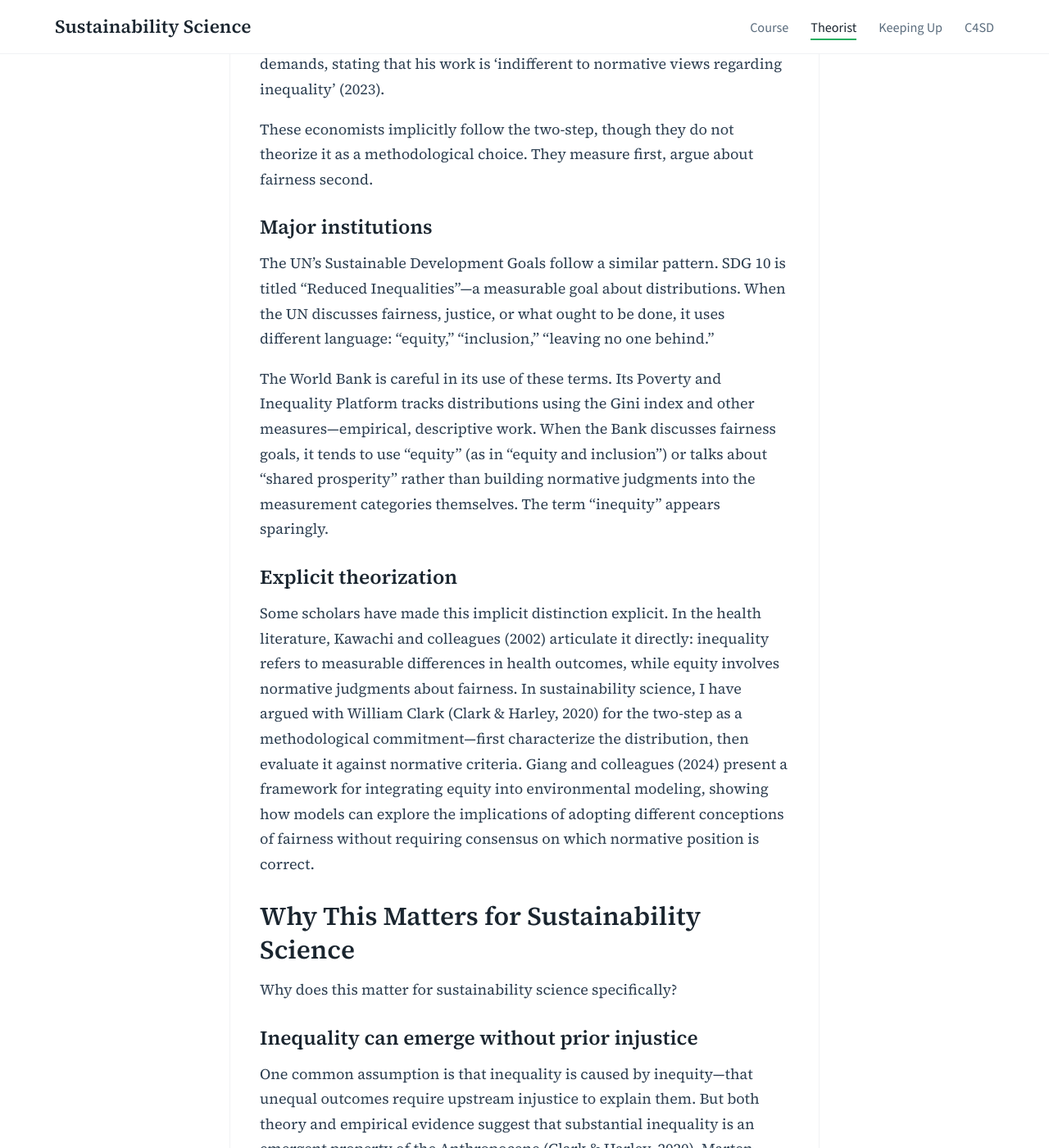
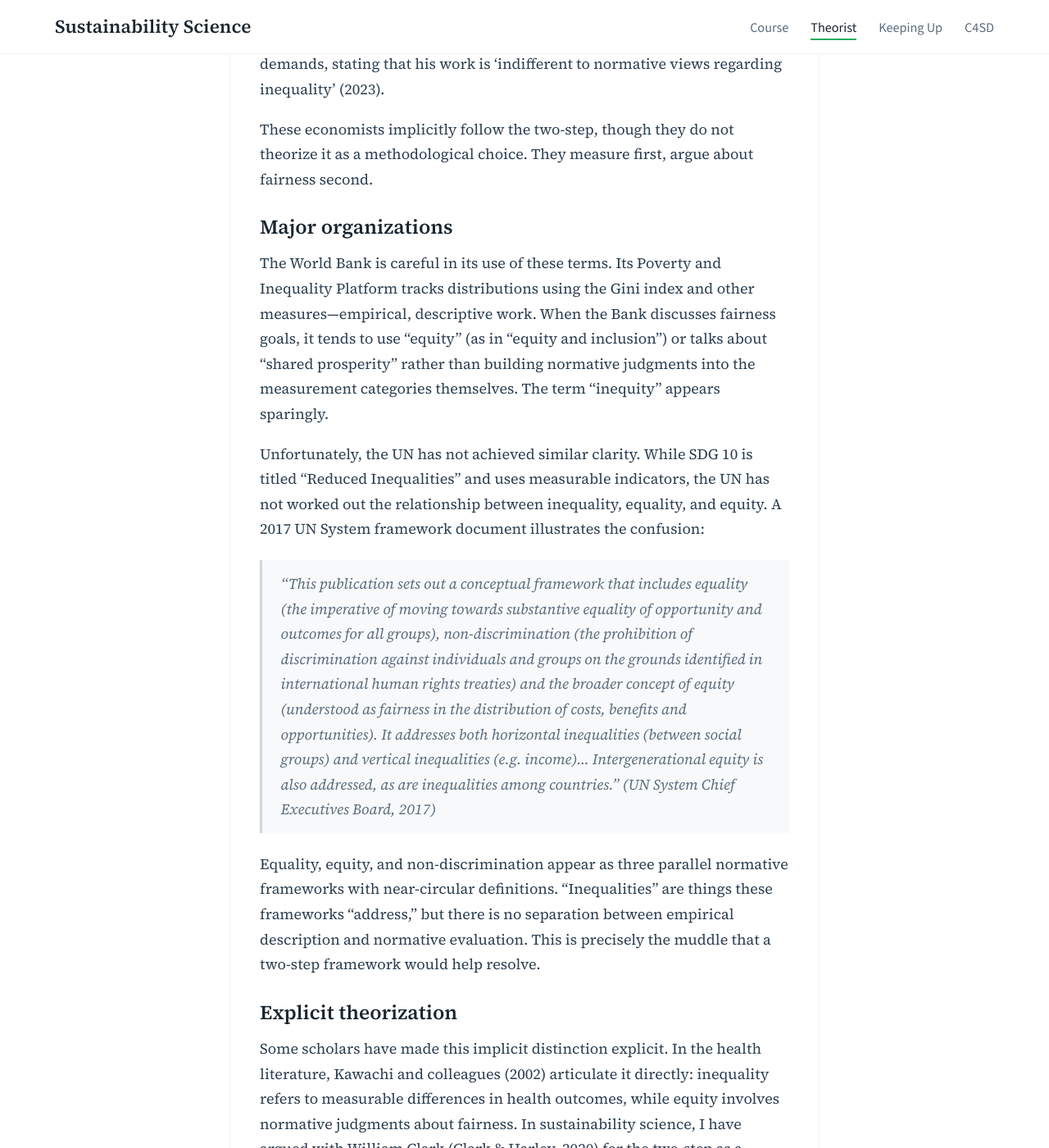
Before and after one commit to agharley/sustsci, a Jekyll site: the page built from blog/_posts/2026-01-01-inequality-inequity.md, in a window 1280 px wide and 1400 px high, scrolled down 11285 px. Shown: the whole window at 82% size. Built offline with Jekyll 4.4.1, drawn with Linux system fonts in a browser that asks for light colours; some of the changed text lies outside the part shown.

Commit message:
Update 2026-01-01-inequality-inequity.md

```diff
--- a/blog/_posts/2026-01-01-inequality-inequity.md
+++ b/blog/_posts/2026-01-01-inequality-inequity.md
@@ -133,11 +133,15 @@ Branko Milanovic's work on global inequality (Milanovic, 2016, 2023) follows the
 
 These economists implicitly follow the two-step, though they do not theorize it as a methodological choice. They measure first, argue about fairness second.
 
-### Major institutions
-
-The UN's Sustainable Development Goals follow a similar pattern. SDG 10 is titled "Reduced Inequalities"—a measurable goal about distributions. When the UN discusses fairness, justice, or what ought to be done, it uses different language: "equity," "inclusion," "leaving no one behind."
+### Major organizations
 
 The World Bank is careful in its use of these terms. Its Poverty and Inequality Platform tracks distributions using the Gini index and other measures—empirical, descriptive work. When the Bank discusses fairness goals, it tends to use "equity" (as in "equity and inclusion") or talks about "shared prosperity" rather than building normative judgments into the measurement categories themselves. The term "inequity" appears sparingly.
+
+Unfortunately, the UN has not achieved similar clarity. While SDG 10 is titled "Reduced Inequalities" and uses measurable indicators, the UN has not worked out the relationship between inequality, equality, and equity. A 2017 UN System framework document illustrates the confusion:
+
+> "This publication sets out a conceptual framework that includes equality (the imperative of moving towards substantive equality of opportunity and outcomes for all groups), non-discrimination (the prohibition of discrimination against individuals and groups on the grounds identified in international human rights treaties) and the broader concept of equity (understood as fairness in the distribution of costs, benefits and opportunities). It addresses both horizontal inequalities (between social groups) and vertical inequalities (e.g. income)... Intergenerational equity is also addressed, as are inequalities among countries." (UN System Chief Executives Board, 2017)
+
+Equality, equity, and non-discrimination appear as three parallel normative frameworks with near-circular definitions. "Inequalities" are things these frameworks "address," but there is no separation between empirical description and normative evaluation. This is precisely the muddle that a two-step framework would help resolve.
 
 ### Explicit theorization
 
@@ -258,6 +262,8 @@ Sen, A. (1979). Equality of What? *Tanner Lectures on Human Values*, Stanford Un
 
 Sen, A. (1992). *Inequality Reexamined*. Harvard University Press.
 
+UN System Chief Executives Board for Coordination. (2017). *Leaving No One Behind: The UN System Shared Framework for Action*. United Nations. [https://unsceb.org/sites/default/files/imported_files/CEB%20equality%20framework-A4-web-rev3.pdf](https://unsceb.org/sites/default/files/imported_files/CEB%20equality%20framework-A4-web-rev3.pdf)
+
 Vallgarda, S. (2006). When are health inequalities a political problem? *European Journal of Public Health*, 16(6), 615–616. [https://doi.org/10.1093/eurpub/ckl047](https://doi.org/10.1093/eurpub/ckl047)
 
 Whitehead, M. (1992). The Concepts and Principles of Equity and Health. *International Journal of Health Services*, 22(3), 429–445. [https://doi.org/10.2190/986L-LHQ6-2VTE-YRRN](https://doi.org/10.2190/986L-LHQ6-2VTE-YRRN)
```
